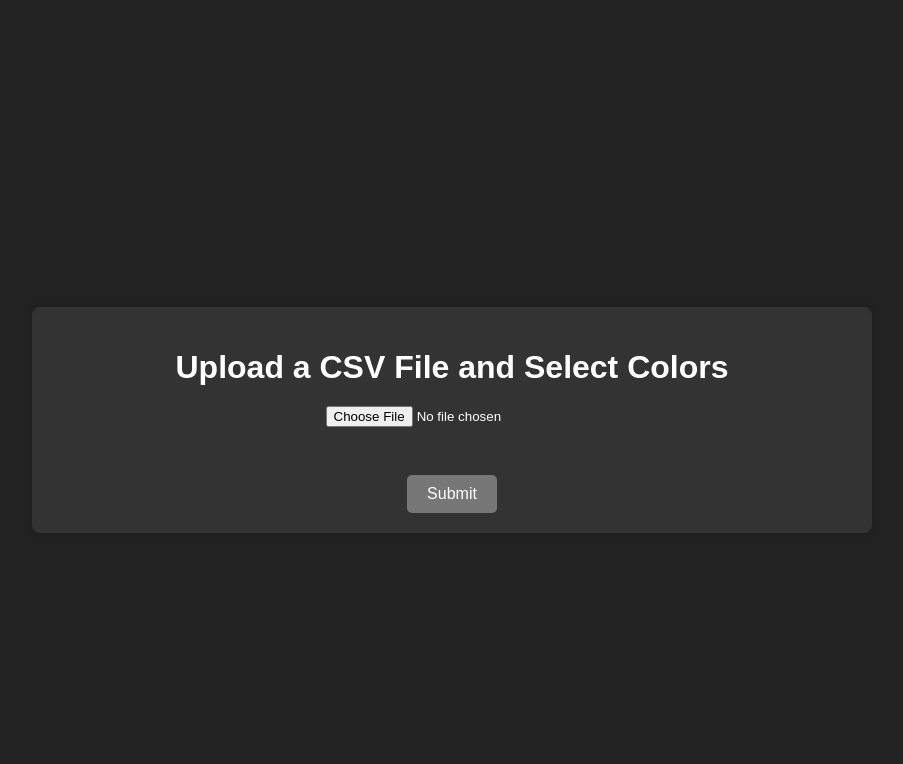
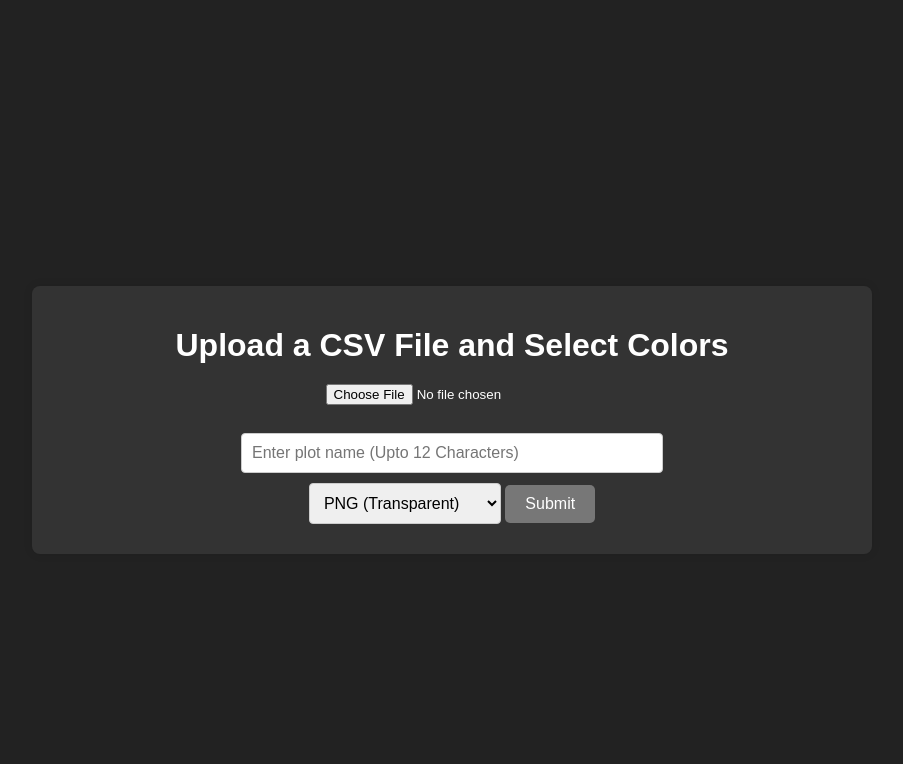
Before and after one commit to Pavan-RESTs/UK_Client, a Flask app: page / in a window 1280 px wide. Shown: the top 764 px of the page, without its empty margins (188-1091 px from the left). Run offline with Flask 3, Linux system fonts and the light colour scheme.

Commit message:
Additional features added

```diff
--- a/app.py
+++ b/app.py
@@ -1,4 +1,5 @@
 from flask import Flask, request, render_template, send_file, jsonify
+from flaskwebgui import FlaskUI
 import os
 import pandas as pd
 import matplotlib.pyplot as plt
@@ -7,12 +8,20 @@ import matplotlib.colors as mcolors
 from matplotlib import font_manager as fm
 import matplotlib.patches as patches
 import random
+import webbrowser
+from threading import Timer
 import json
 from core_file import giveFig
 
+
+
 random.seed(38)
+def open_browser():
+    webbrowser.open_new('http://127.0.0.1:5000/')
 
 app = Flask(__name__)
+
+
 app.config['UPLOAD_FOLDER'] = 'uploads'
 app.config['RESULT_FOLDER'] = 'static/results'
 os.makedirs(app.config['UPLOAD_FOLDER'], exist_ok=True)
@@ -54,20 +63,28 @@ def upload_file():
         df = pd.read_csv(filepath)
 
         selected_colors = json.loads(request.form.get('selectedColors', '[]'))
+        custom_text = request.form.get('customText', 'Languages')
+        global file_format
+        file_format = request.form.get('fileFormat', 'png')  # Extract the selected file format
+        print(file_format)
+        giveFig(False, df, custom_text, False, True, lw=1, dpi1=1300, l=18, b=8, colors=selected_colors, format=file_format)
 
-        fig_path = giveFig(False, df, "Languages", False, True, lw=1, dpi1=1500, l=24, b=8, colors=selected_colors)
-
-        return render_template('result.html', img_path='static/results/plot.png')
+        return render_template('result.html', img_path=f'static/results/plot.png')
 
     return "Invalid file type"
 
 @app.route('/download')
 def download_file():
-    return send_file(os.path.join(app.config['RESULT_FOLDER'], 'plot.png'), as_attachment=True)
+    filename = f'plot.{file_format}'  # Update the file extension based on the format
+    print(filename)
+    return send_file(os.path.join(app.config['RESULT_FOLDER'], filename), as_attachment=True)
+
+
 
 @app.route('/colors/<filename>')
 def serve_color(filename):
     return send_file(f'colors/{filename}', mimetype='image/png')
 
 if __name__ == '__main__':
-    app.run(debug=True)
+    Timer(1, open_browser).start()
+    app.run(port=5000)
--- a/core_file.py
+++ b/core_file.py
@@ -6,7 +6,7 @@ from matplotlib import font_manager as fm
 import matplotlib.patches as patches
 import random
 
-def giveFig(wedge1,dfobj, fileName, whitey=False, label12=False, lw=1, dpi1=300,l=7.2,b=7.2, colors = []):
+def giveFig(wedge1,dfobj, fileName, whitey=False, label12=False, lw=1, dpi1=300,l=7.2,b=7.2, colors = [], format="png"):
     if whitey==False:
         lw = 0
 
@@ -333,4 +333,5 @@ def giveFig(wedge1,dfobj, fileName, whitey=False, label12=False, lw=1, dpi1=300,
     circle_radius1 = 1
     circle1 = patches.Circle((0, 0), radius=circle_radius1, edgecolor='black' if whitey else 'white', facecolor='none', linewidth=lw)
     ax.add_artist(circle1)
-    plt.savefig('./static/results/plot.png', dpi=dpi1, bbox_inches='tight', transparent=True)
+    plt.savefig(f'./static/results/plot.{format}', dpi=dpi1, bbox_inches='tight', transparent=True)
+    plt.savefig(f'./static/results/plot.png', dpi=dpi1, bbox_inches='tight', transparent=True)
--- /dev/null
+++ b/run.py
@@ -0,0 +1,6 @@
+import multiprocessing
+from app import app
+
+if __name__ == '__main__':
+    multiprocessing.freeze_support()
+    app.run(port=5000)
--- a/templates/index.html
+++ b/templates/index.html
@@ -29,10 +29,11 @@
         color: #fff; /* Light text for headings */
       }
       input[type="file"] {
-        margin-bottom: 20px;
+        margin-bottom: 0px;
       }
       input[type="submit"] {
-        background-color: #4caf50; /* Green submit button */
+        display: inline;
+        background-color: rgba(0, 123, 255, 0.8);
         color: #fff;
         border: none;
         padding: 10px 20px;
@@ -40,8 +41,9 @@
         cursor: pointer;
         font-size: 16px;
       }
+
       input[type="submit"]:hover {
-        background-color: #45a049; /* Darker green on hover */
+        background-color: rgba(0, 123, 255, 0.8);
       }
       input[type="submit"]:disabled {
         background-color: #777; /* Disabled button color */
@@ -67,9 +69,43 @@
         max-width: 20px; /* Adjust as needed */
         max-height: 20px; /* Adjust as needed */
       }
+      #customText {
+        width: 50%; /* Full width */
+        padding: 10px; /* Padding around the text */
+        border: 1px solid #ccc; /* Border around the text field */
+        border-radius: 4px; /* Rounded corners */
+        font-size: 16px; /* Font size */
+        margin-bottom: 10px; /* Margin below the text field */
+      }
+      #fileFormat {
+        width: 24%; /* Full width */
+        padding: 10px; /* Padding around the dropdown */
+        border: 1px solid #ccc; /* Border around the dropdown */
+        border-radius: 4px; /* Rounded corners */
+        font-size: 16px; /* Font size */
+        margin-bottom: 10px; /* Margin below the dropdown */
+      }
       #colorCount {
         margin-top: 10px;
         font-weight: bold;
+      }
+      .spinner {
+        margin: 0 auto;
+        width: 40px;
+        height: 40px;
+        border: 5px solid rgba(255, 255, 255, 0.2);
+        border-top: 5px solid rgba(0, 123, 255, 0.8);
+        border-radius: 50%;
+        animation: spin 1s linear infinite;
+      }
+
+      @keyframes spin {
+        0% {
+          transform: rotate(0deg);
+        }
+        100% {
+          transform: rotate(360deg);
+        }
       }
     </style>
   </head>
@@ -91,8 +127,23 @@
           </div>
         </div>
         <br />
+        <input
+          type="text"
+          id="customText"
+          placeholder="Enter plot name (Upto 12 Characters)"
+        />
+        <br />
+        <select id="fileFormat">
+          <option value="png">PNG (Transparent)</option>
+          <option value="jpg">JPG</option>
+          <option value="jpeg">JPEG</option>
+        </select>
         <input type="submit" value="Submit" id="submitBtn" disabled />
       </form>
+      <div id="loading" style="display: none; text-align: center">
+        <div class="spinner"></div>
+        <p>Loading, please wait...</p>
+      </div>
     </div>
     <script>
       const csvFile = document.getElementById("csvFile");
@@ -317,14 +368,22 @@
       function updateColorCount(selectedCount) {
         colorCountDiv.textContent = `Select ${requiredColors} colors (${selectedCount}/${requiredColors} selected)`;
       }
-
       uploadForm.addEventListener("submit", (event) => {
         event.preventDefault();
+
+        // Show loading spinner
+        document.getElementById("loading").style.display = "block";
+
         const formData = new FormData(uploadForm);
         const selectedColors = Array.from(
           document.querySelectorAll('input[name="colors"]:checked')
         ).map((checkbox) => checkbox.value);
+        const customText = document.getElementById("customText").value;
+        const fileFormat = document.getElementById("fileFormat").value;
+
         formData.append("selectedColors", JSON.stringify(selectedColors));
+        formData.append("customText", customText);
+        formData.append("fileFormat", fileFormat);
 
         fetch("/upload", {
           method: "POST",
```
Also changed, not shown: requirements.txt (added, +398 -0 lines), templates/result.html (+49 -12 lines), README.md (added), static/results/plot.jpeg (added), 4 other files.
